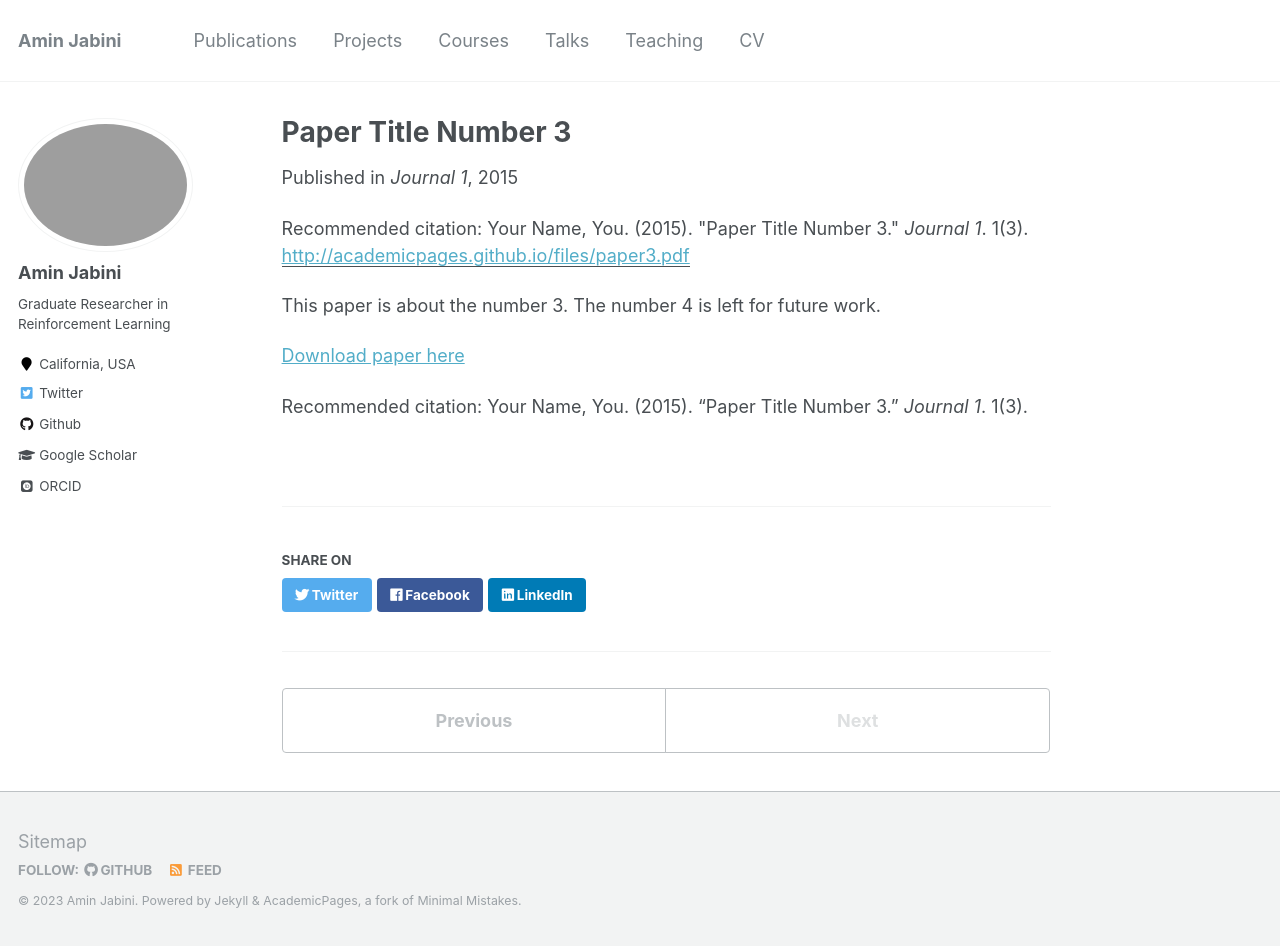
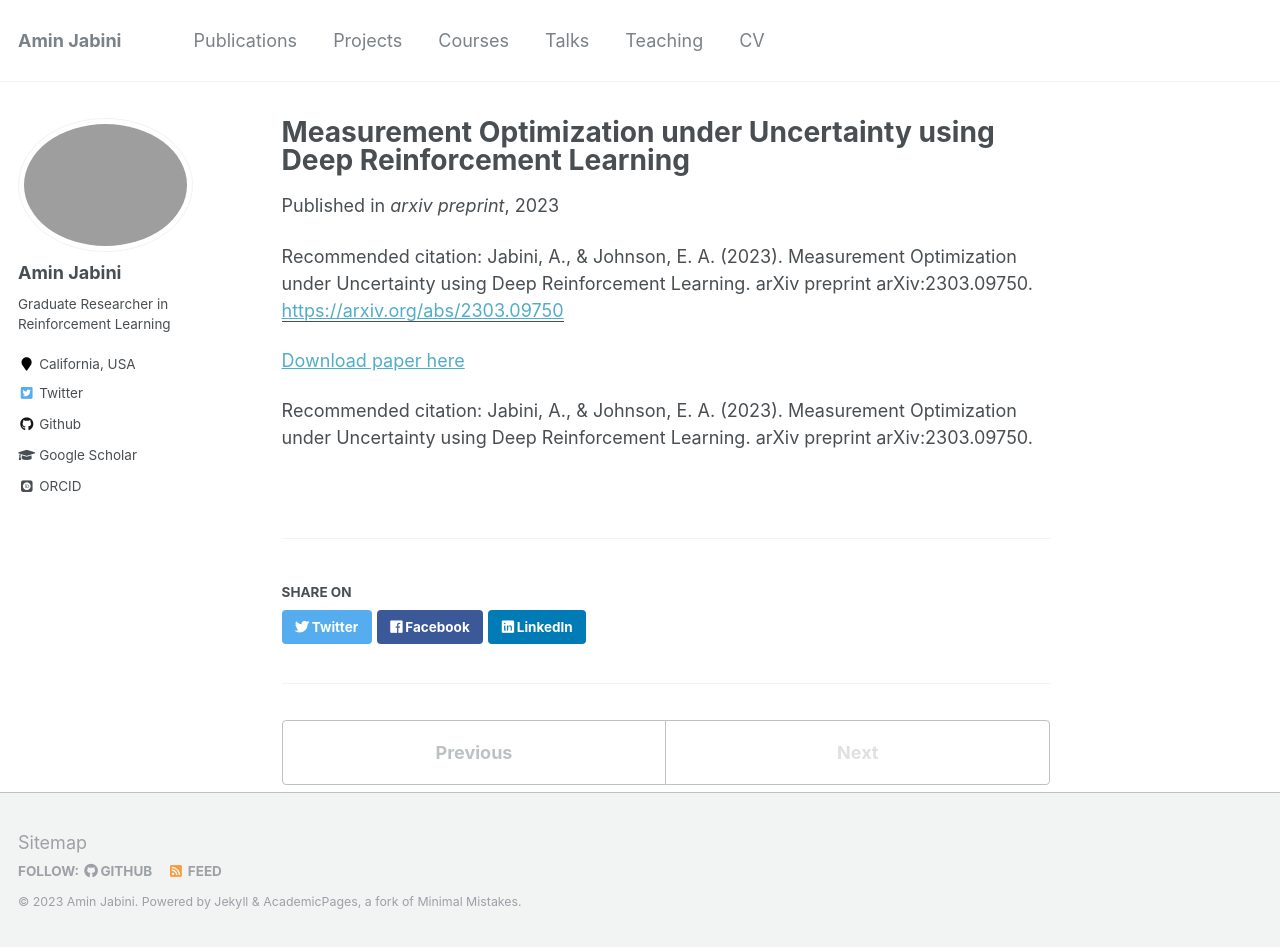
Before and after one commit to ajabini/ajabini.github.io, a Jekyll site: the page built from _publications/2015-10-01-paper-title-number-3.md, in a window 1280 px wide and 947 px high. Built offline with Jekyll 4.4.1, drawn with Linux system fonts in a browser that asks for light colours; some web fonts are replaced; a file with an impossible date is left out.

Commit message:
update publication

```diff
--- a/_publications/2010-10-01-paper-title-number-2.md
+++ b/_publications/2010-10-01-paper-title-number-2.md
@@ -1,15 +1,14 @@
 ---
-title: "Paper Title Number 2"
+title: "A Deep Reinforcement Learning Approach to Sensor Placement under Uncertainty"
 collection: publications
 permalink: /publication/2010-10-01-paper-title-number-2
-excerpt: 'This paper is about the number 2. The number 3 is left for future work.'
-date: 2010-10-01
-venue: 'Journal 1'
-paperurl: 'http://academicpages.github.io/files/paper2.pdf'
-citation: 'Your Name, You. (2010). &quot;Paper Title Number 2.&quot; <i>Journal 1</i>. 1(2).'
+# excerpt: 'This paper is about the number 2. The number 3 is left for future work.'
+date: 2022-01-01
+venue: 'Proceedings of the 9th IFAC Symposium on Mechatronic Systems, MECHATRONICS 2022, Los Angeles, California'
+paperurl: 'https://www.sciencedirect.com/science/article/pii/S2405896322025617'
+citation: 'Jabini, A., & Johnson, E. A. (2022). A Deep Reinforcement Learning Approach to Sensor Placement under Uncertainty. IFAC-PapersOnLine, 55(27), 178-183.'
 ---
-This paper is about the number 2. The number 3 is left for future work.
 
-[Download paper here](http://academicpages.github.io/files/paper2.pdf)
+[Download paper here](https://www.sciencedirect.com/science/article/pii/S2405896322025617)
 
-Recommended citation: Your Name, You. (2010). "Paper Title Number 2." <i>Journal 1</i>. 1(2).
+Recommended citation: Jabini, A., & Johnson, E. A. (2022). A Deep Reinforcement Learning Approach to Sensor Placement under Uncertainty. IFAC-PapersOnLine, 55(27), 178-183.
--- a/_publications/2015-10-01-paper-title-number-3.md
+++ b/_publications/2015-10-01-paper-title-number-3.md
@@ -1,15 +1,16 @@
 ---
-title: "Paper Title Number 3"
+title: "Measurement Optimization under Uncertainty using Deep Reinforcement Learning"
 collection: publications
 permalink: /publication/2015-10-01-paper-title-number-3
-excerpt: 'This paper is about the number 3. The number 4 is left for future work.'
-date: 2015-10-01
-venue: 'Journal 1'
-paperurl: 'http://academicpages.github.io/files/paper3.pdf'
-citation: 'Your Name, You. (2015). &quot;Paper Title Number 3.&quot; <i>Journal 1</i>. 1(3).'
+# excerpt: 'This paper is about the number 3. The number 4 is left for future work.'
+date: 2023-03-17
+venue: 'arxiv preprint'
+paperurl: 'https://arxiv.org/abs/2303.09750'
+citation: 'Jabini, A., & Johnson, E. A. (2023). Measurement Optimization under Uncertainty using Deep Reinforcement Learning. arXiv preprint arXiv:2303.09750.
+'
 ---
-This paper is about the number 3. The number 4 is left for future work.
+<!-- This paper is about the number 3. The number 4 is left for future work. -->
 
 [Download paper here](http://academicpages.github.io/files/paper3.pdf)
 
-Recommended citation: Your Name, You. (2015). "Paper Title Number 3." <i>Journal 1</i>. 1(3).
+Recommended citation: Jabini, A., & Johnson, E. A. (2023). Measurement Optimization under Uncertainty using Deep Reinforcement Learning. arXiv preprint arXiv:2303.09750.
```
Also changed, not shown: _publications/2009-10-01-paper-title-number-1.md (+9 -9 lines).
